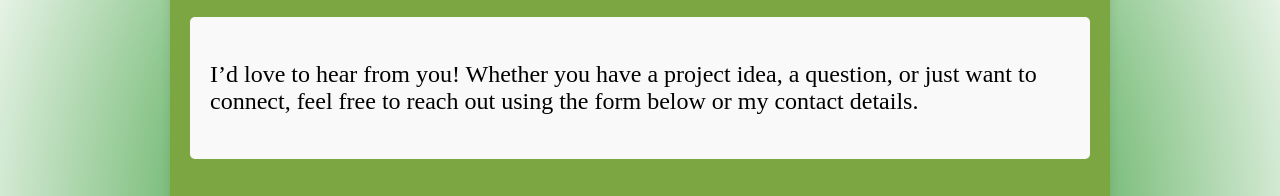
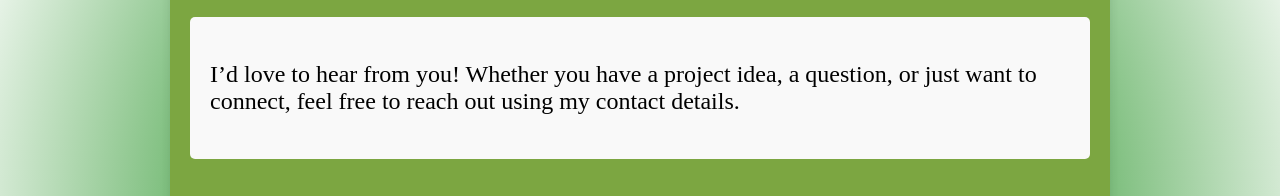
Before and after one commit to Adesegun-Alimi/portfolio, a plain HTML site: page contact-me.html in a window 1280 px wide. Shown: the part 121-317 px from the top of the page. Drawn offline with Linux system fonts and the light colour scheme.

Commit message:
Update contact-me.html

```diff
--- a/contact-me.html
+++ b/contact-me.html
@@ -10,7 +10,7 @@
     <div class="container">
         <h1>Contact Me</h1>
         <div class="section">
-            <p>I’d love to hear from you! Whether you have a project idea, a question, or just want to connect, feel free to reach out using the form below or my contact details.</p>
+            <p>I’d love to hear from you! Whether you have a project idea, a question, or just want to connect, feel free to reach out using my contact details.</p>
         </div>
 
         <div class="section">
```
